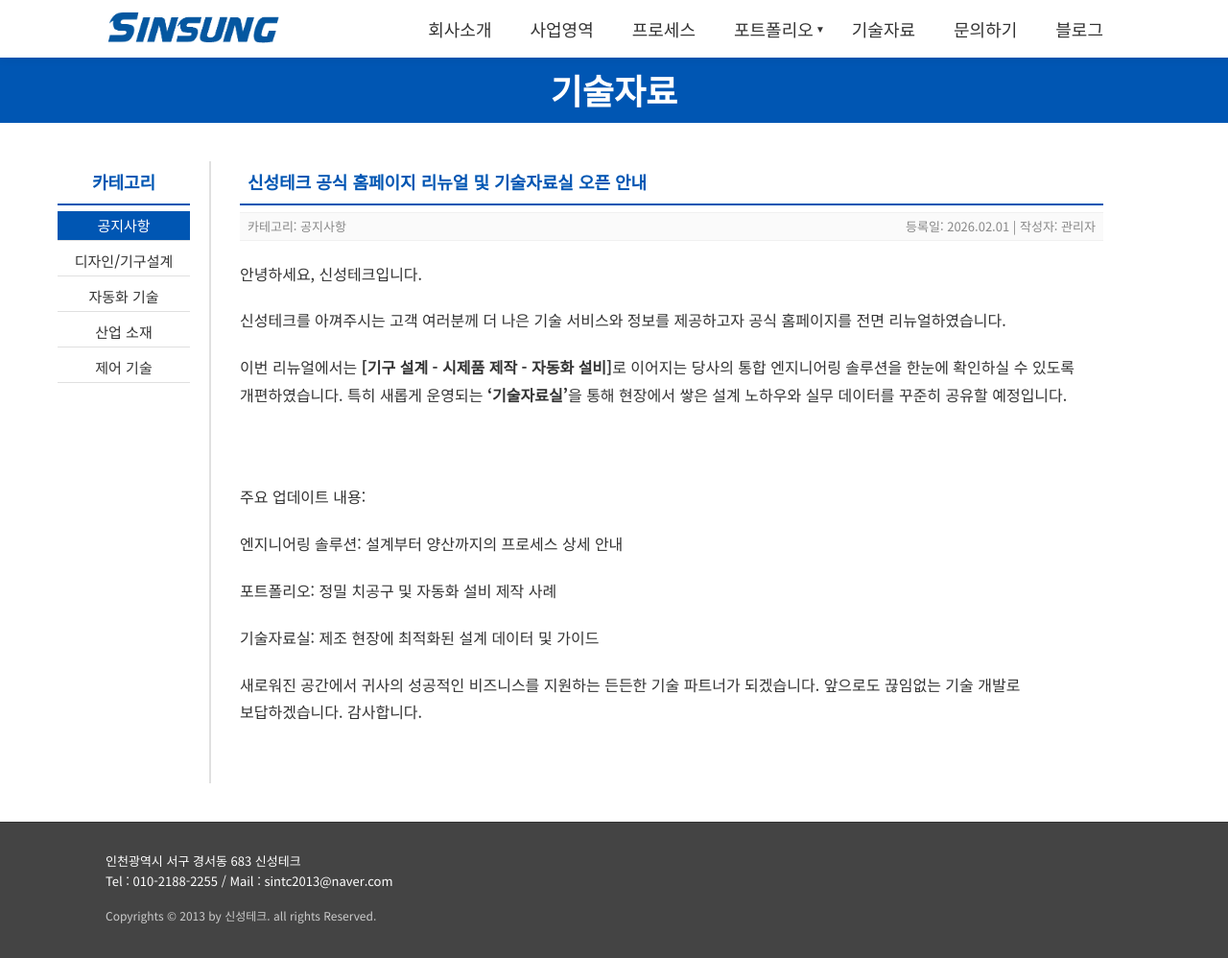
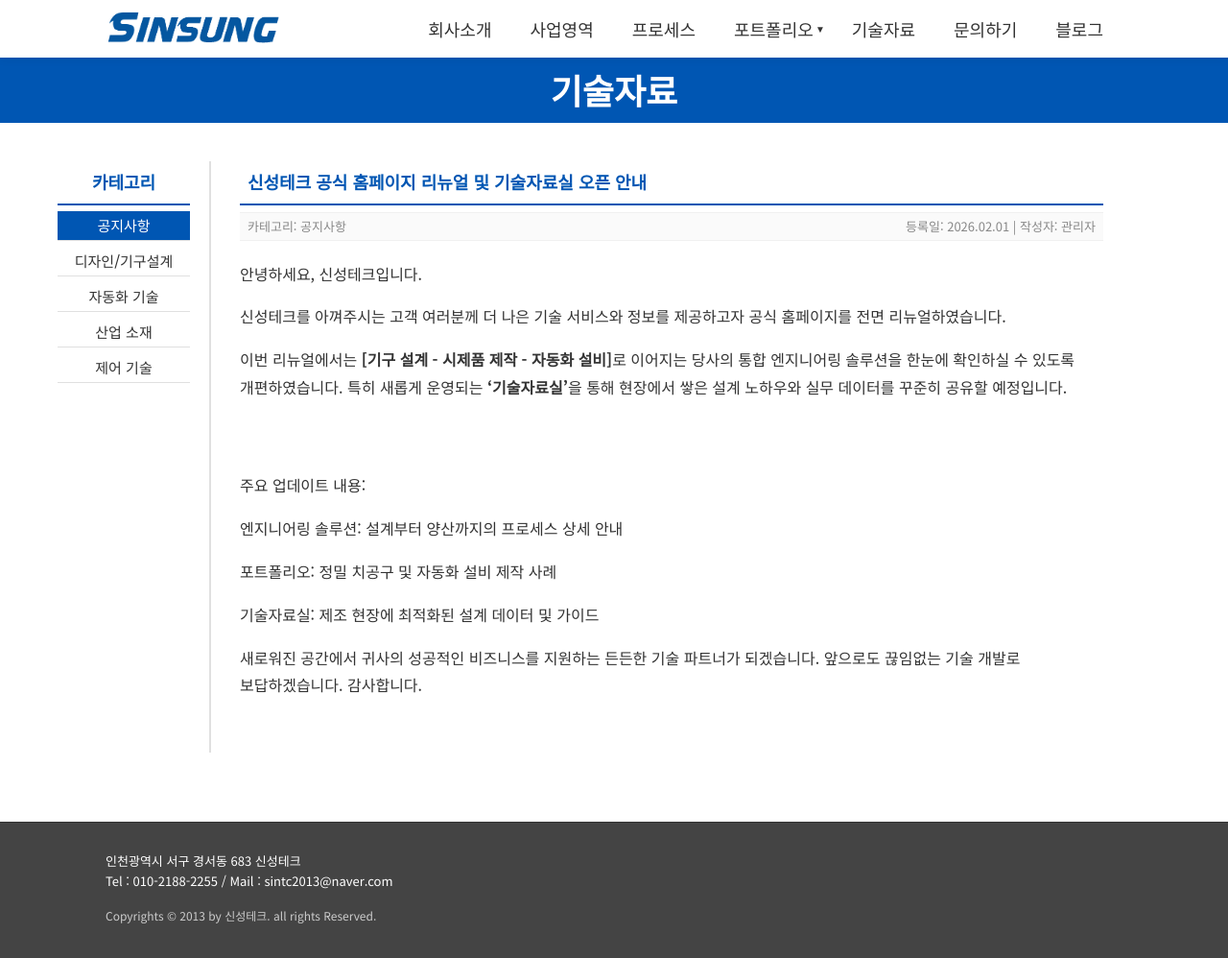
Before and after one commit to desert32-hash/Sintc2013, a Jekyll site: the page built from _posts/2026-02-01-welcome.md, in a window 1280 px wide and 998 px high. Shown: the whole window at 96% size. Built offline with Jekyll 4.4.1, drawn with Linux system fonts in a browser that asks for light colours.

Commit message:
Add files via upload

```diff
--- a/_layouts/default.html
+++ b/_layouts/default.html
@@ -190,8 +190,8 @@
         }
 
         .post-content p {
-            margin-bottom: 20px;
-            /* 문단 사이 여백 복구 */
+            margin-bottom: 16px;
+            /* 16px로 정밀 조정 */
         }
 
         @media (max-width: 768px) {
```
